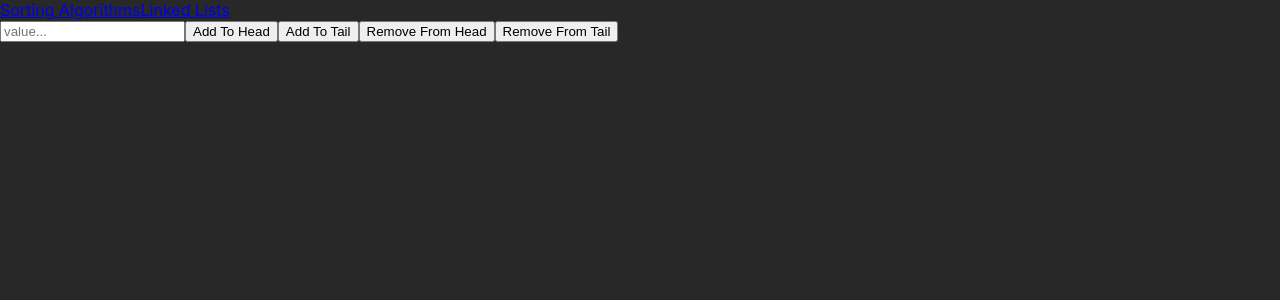
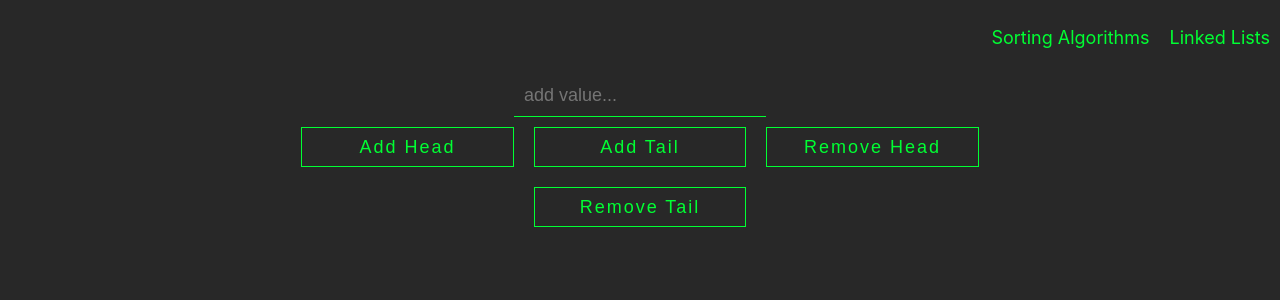
Before and after one commit to Trip4077/Algorithm-Visualizer, a React (Create React App) app: page /linked-lists in a window 1280 px wide. Shown: the top 300 px of the page. Built offline with nearby package versions, Linux system fonts and the light colour scheme.

Commit message:
Style v1

```diff
--- a/public/index.html
+++ b/public/index.html
@@ -24,6 +24,7 @@
       work correctly both with client-side routing and a non-root public URL.
       Learn how to configure a non-root public URL by running `npm run build`.
     -->
+    <script src="https://kit.fontawesome.com/a1a7a89790.js" crossorigin="anonymous"></script>
     <title>React App</title>
   </head>
   <body>
--- a/src/LinkedList/LinkedList.css
+++ b/src/LinkedList/LinkedList.css
@@ -0,0 +1,64 @@
+.list {
+    display: flex;
+    flex-wrap: wrap;
+}
+
+.node {
+    border-radius: 50%;
+    background-color: rgba(0, 255, 51);
+
+    height: 150px;
+    width: 150px;
+
+    display: flex;
+    justify-content: center;
+    align-items: center;
+
+    color: black;
+    font-weight: bold;
+    font-size: 48px;
+    letter-spacing: 1px;
+
+    position: relative;
+    margin-right: 110px;
+}
+
+#arrow {
+    width: 100%;
+    display: block;
+
+    color: rgba(0, 255, 51);
+
+    position: absolute;
+    top: 40px;
+    right: -175px;
+    font-size: 48px;
+    border-radius: 50%;
+}
+
+#list-input {
+    background-color: transparent;
+    border: none;
+    border-bottom: 1px solid rgba(0, 255, 51);
+
+    padding: 10px;
+    color: rgba(0, 255, 51);
+    font-size: 18px;
+}
+
+#list-input:focus {
+    outline: none;
+}
+
+@media(max-width: 650px) {
+    .node {
+        font-size: 32px;
+        height: 75px;
+        width: 75px;
+    }
+
+    #arrow {
+        top: 0px;
+        right: -100px;
+    }
+}
--- a/src/LinkedList/LinkedList.js
+++ b/src/LinkedList/LinkedList.js
@@ -1,5 +1,7 @@
 import React,  { useState } from 'react';
-import { Node, DLL } from '../DataStructures';
+import { DLL } from '../DataStructures';
+
+import './LinkedList.css';
 
 const LinkedList = () => {
     const [ list, setList ] = useState([]);
@@ -37,18 +39,28 @@ const LinkedList = () => {
         <>
             <div className="list">
                 {
-                  list
+                  list.map((value, index) => {
+                      return(
+                          <div className='node'>
+                              {
+                                  index === list.length - 1 ? null : <span id="arrow"><i class="fas fa-exchange-alt"></i></span>
+                              }
+
+                              {value}
+                          </div>
+                      )
+                  })
                 }
-
-                <input type='text' placeholder='value...'onChange={e => onChangeHandler(e)} />
-                <button onClick={() => addValueHead(value)}>Add To Head</button>
-                <button onClick={() => addValueTail(value)}>Add To Tail</button>
-                <button onClick={removeValueHead}>Remove From Head</button>
-                <button onClick={removeValueTail}>Remove From Tail</button>
             </div>
-            {/* <ControlPanel reset={resetArray}
-                          values={array}
-            /> */}
+            <div className='controls'>
+                <input id="list-input" type='text' placeholder='add value...'onChange={e => onChangeHandler(e)} />
+                <div>
+                    <button className='btn' onClick={() => addValueHead(value)}>Add Head</button>
+                    <button className='btn' onClick={() => addValueTail(value)}>Add Tail</button>
+                    <button className='btn' onClick={removeValueHead}>Remove Head</button>
+                    <button className='btn' onClick={removeValueTail}>Remove Tail</button>
+                </div>
+            </div>
         </>
     )
 }
--- a/src/Nav/Nav.css
+++ b/src/Nav/Nav.css
@@ -0,0 +1,20 @@
+nav {
+    width: 100%;
+    height: 75px;
+    display: flex;
+    justify-content: flex-end;
+    align-items: center;
+}
+
+nav a {
+    margin: 0 10px;
+    font-size: 18px;
+    color: rgba(0, 255, 51);
+
+    text-decoration: none;
+    transition: letter-spacing 750ms ease;
+}
+
+nav a:hover {
+    letter-spacing: 2px;
+}
--- a/src/Nav/Nav.js
+++ b/src/Nav/Nav.js
@@ -1,6 +1,7 @@
 import React from 'react';
 import { Link } from 'react-router-dom';
 
+import './Nav.css';
 
 export default () => (
     <nav>
```
